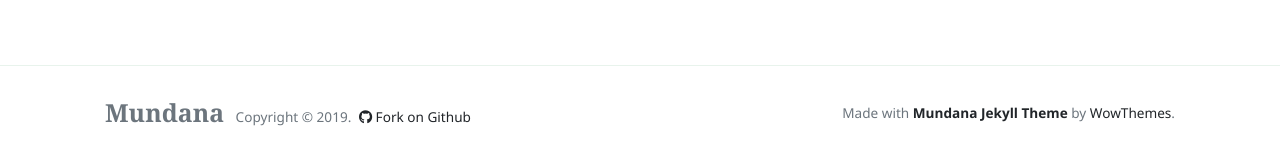
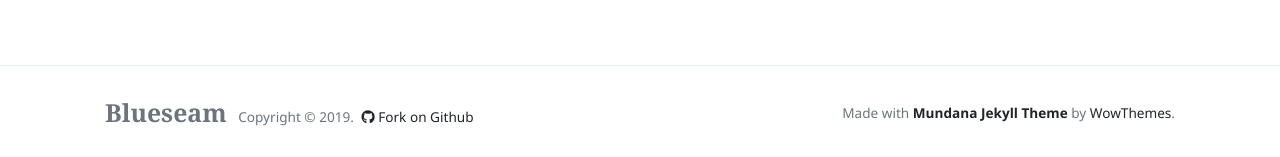
Before and after one commit to blueseam/blueseam.github.io, a Jekyll site: the page built from index.html, in a window 1280 px wide and 900 px high, scrolled down 1685 px. Shown: the part 740-897 px from the top of the window. Built offline with Jekyll 4.4.1, drawn with Linux system fonts in a browser that asks for light colours; nearby versions of some CDN libraries; the list of posts is cut into pages by our own code.

Commit message:
Update default.html

```diff
--- a/_layouts/default.html
+++ b/_layouts/default.html
@@ -77,7 +77,7 @@
         <div class="container">
         <div class="row align-items-center justify-content-between">
             <div>
-                <span class="navbar-brand mr-2 mb-0"><strong>Mundana</strong></span>
+                <span class="navbar-brand mr-2 mb-0"><strong>Blueseam</strong></span>
                 <span>Copyright © <script>document.write(new Date().getFullYear())</script>.</span>
 
                 <!--  Github Repo Star Btn-->
```
